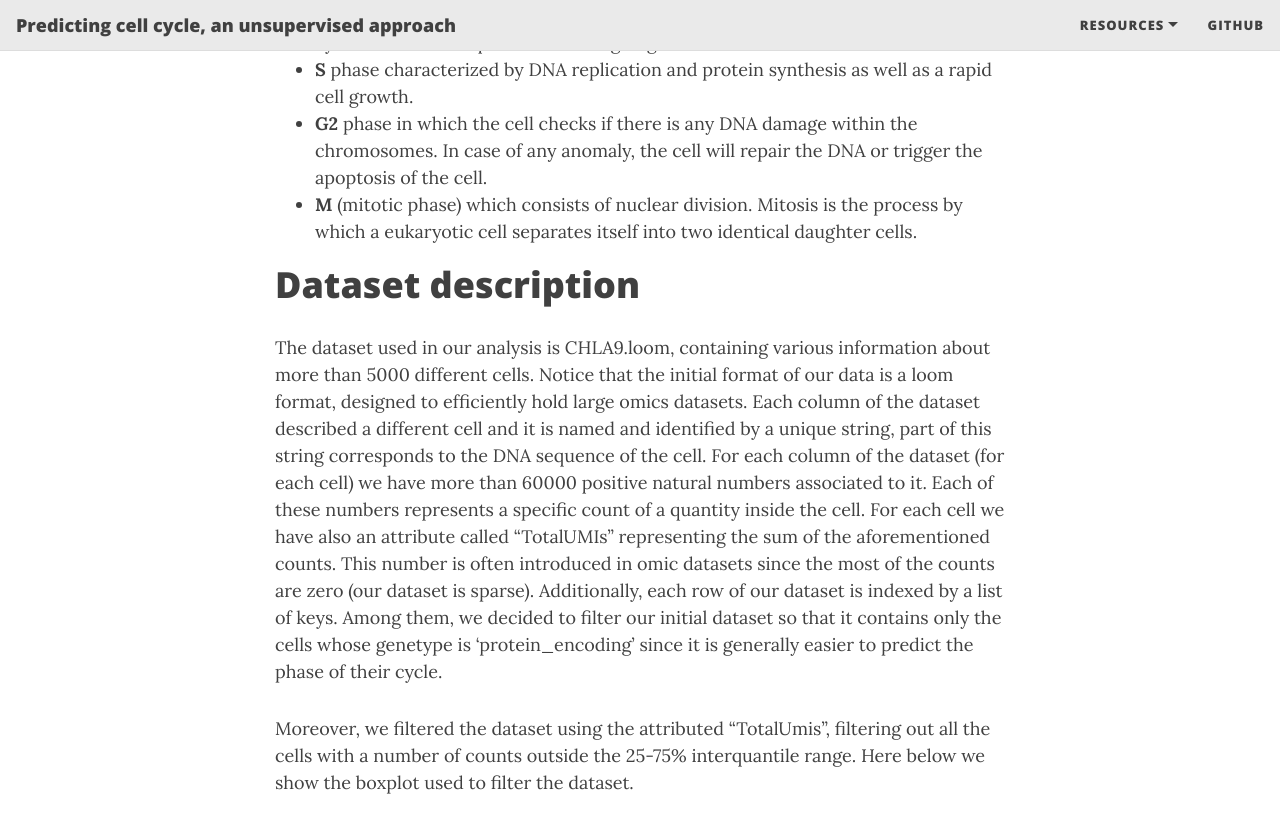
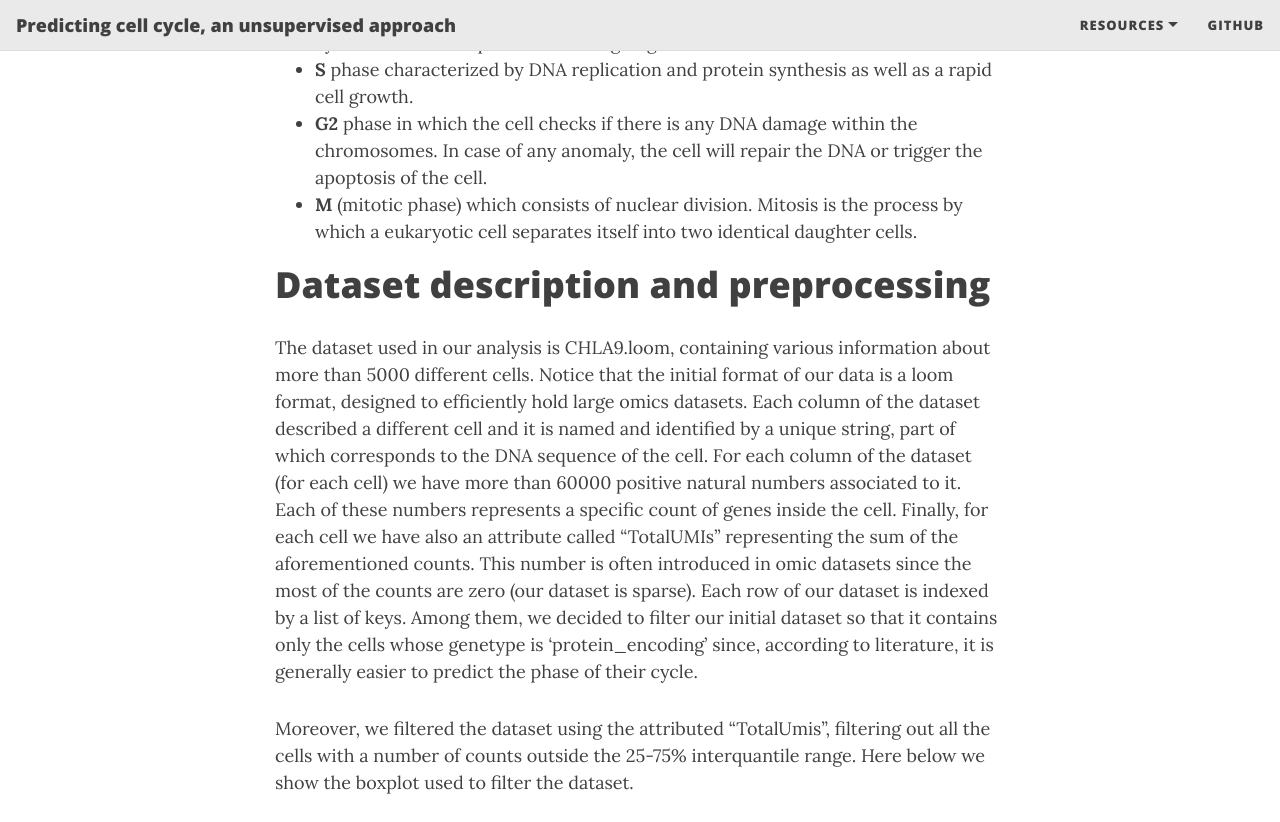
Before and after one commit to lucarossi9/statistical_computation_4, a Jekyll site: the page built from index.md, in a window 1280 px wide and 1400 px high, scrolled down 2987 px, cut to the strip 0-822 px from the top of the window. Built offline with Jekyll 4.4.1, drawn with Linux system fonts in a browser that asks for light colours; nearby versions of some CDN libraries; the list of posts is cut into pages by our own code; part of the change alters nothing that is shown; some of the changed text lies outside the part shown.

Commit message:
Update index.md

```diff
--- a/index.md
+++ b/index.md
@@ -30,9 +30,11 @@ Cell cycle is the most fundamental biological process underlying the existence a
 * **G2** phase in which the cell checks if there is any DNA damage within the chromosomes. In case of any anomaly, the cell will repair the DNA or trigger the apoptosis of the cell.
 * **M** (mitotic phase) which consists of nuclear division. Mitosis is the process by which a eukaryotic cell separates itself into two identical daughter cells.
 
-# Dataset description
+# Dataset description and preprocessing
 
-The dataset used in our analysis is CHLA9.loom, containing various information about more than 5000 different cells. Notice that the initial format of our data is a loom format, designed to efficiently hold large omics datasets. Each column of the dataset described a different cell and it is named and identified by a unique string, part of this string corresponds to the DNA sequence of the cell. For each column of the dataset (for each cell) we have more than 60000 positive natural numbers associated to it. Each of these numbers represents a specific count of a quantity inside the cell. For each cell we have also an attribute called "TotalUMIs" representing the sum of the aforementioned counts. This number is often introduced in omic datasets since the most of the counts are zero (our dataset is sparse). Additionally, each row of our dataset is indexed by a list of keys. Among them, we decided to filter our initial dataset so that it contains only the cells whose genetype is  'protein_encoding' since it is generally easier to predict the phase of their cycle.
+The dataset used in our analysis is CHLA9.loom, containing various information about more than 5000 different cells. Notice that the initial format of our data is a loom format, designed to efficiently hold large omics datasets. Each column of the dataset described a different cell and it is named and identified by a unique string, part of which corresponds to the DNA sequence of the cell. For each column of the dataset (for each cell) we have more than 60000 positive natural numbers associated to it. Each of these numbers represents a specific count of genes inside the cell. Finally, for each cell we have also an attribute called "TotalUMIs" representing the sum of the aforementioned counts. This number is often introduced in omic datasets since the most of the counts are zero (our dataset is sparse). Each row of our dataset is indexed by a list of keys. Among them, we decided to filter our initial dataset so that it contains only the cells whose genetype is 'protein_encoding' since, according to literature, it is generally easier to predict the phase of their cycle.
 
 Moreover, we filtered the dataset using the attributed "TotalUmis", filtering out all the cells with a number of counts outside the 25-75% interquantile range. Here below we show the boxplot used to filter the dataset.
 <iframe src="assets/plots/Box_plot_Total_UMIs" width="100%" height="600"> </iframe>
+The reason why we filtered the cells with a too small or too large number of genes is due to the fact that the phase of those cell could be more difficult to determine when the number of these observed genes does not lie inside the 25-75%. Indeed, if the count was outside this range, we could have too few or too many genes to take into account in our future models and therefore we could easily underfit or overfit the data.
+Moreover, we removed from our dataset the half of the genes of our dataset (half of the rows) that had the bigger number of zeros inside them because, similarly as before, we want to focus on the genes which are sufficiently observed in our dataset.
```
